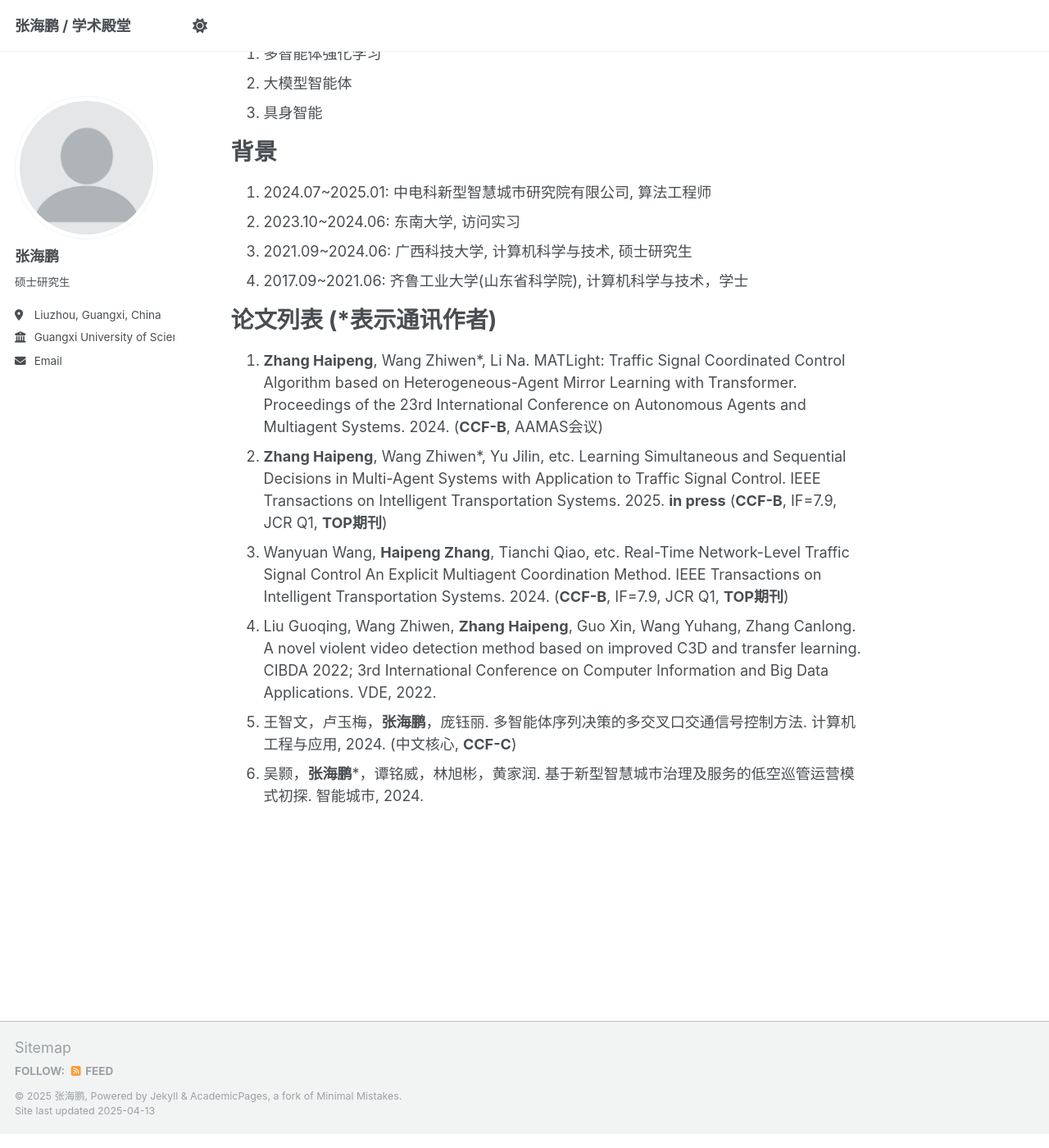
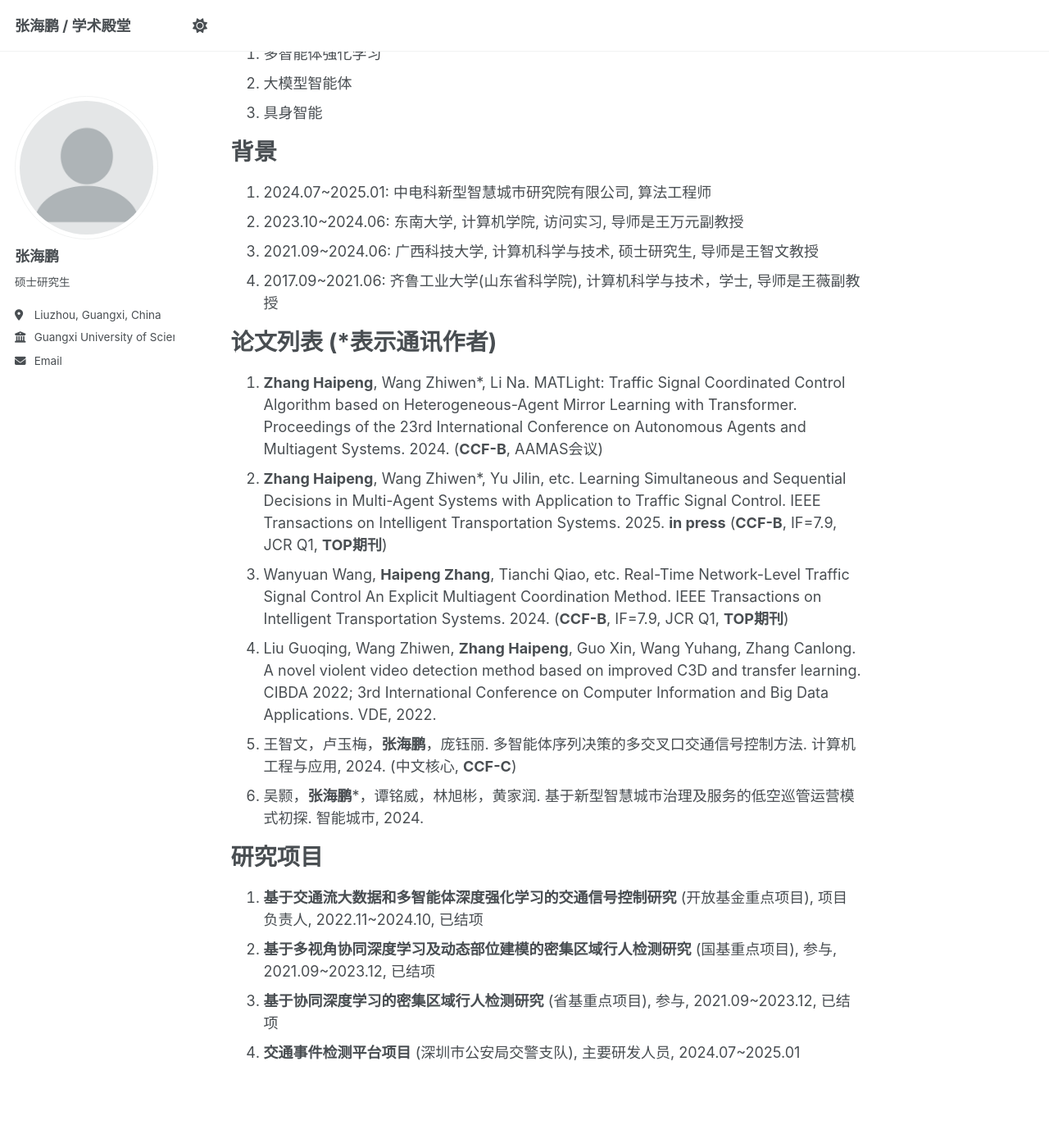
Before and after one commit to Harry-first/haipengzhang, a Jekyll site: the page built from _pages/about.md, in a window 1280 px wide and 1400 px high, scrolled down 434 px. Shown: the whole window at 82% size. Built offline with Jekyll 4.4.1, drawn with Linux system fonts in a browser that asks for light colours.

Commit message:
Update about.md

```diff
--- a/_pages/about.md
+++ b/_pages/about.md
@@ -18,9 +18,9 @@ redirect_from:
 **背景**
 ======
 1. 2024.07~2025.01: 中电科新型智慧城市研究院有限公司, 算法工程师
-2. 2023.10~2024.06: 东南大学, 访问实习
-3. 2021.09~2024.06: 广西科技大学, 计算机科学与技术, 硕士研究生
-4. 2017.09~2021.06: 齐鲁工业大学(山东省科学院), 计算机科学与技术，学士
+2. 2023.10~2024.06: 东南大学, 计算机学院, 访问实习, 导师是王万元副教授
+3. 2021.09~2024.06: 广西科技大学, 计算机科学与技术, 硕士研究生, 导师是王智文教授
+4. 2017.09~2021.06: 齐鲁工业大学(山东省科学院), 计算机科学与技术，学士, 导师是王薇副教授
 
 **论文列表** (*表示通讯作者)
 ======
@@ -30,3 +30,10 @@ redirect_from:
 4. Liu Guoqing, Wang Zhiwen, **Zhang Haipeng**, Guo Xin, Wang Yuhang, Zhang Canlong. A novel violent video detection method based on improved C3D and transfer learning. CIBDA 2022; 3rd International Conference on Computer Information and Big Data Applications. VDE, 2022.
 5. 王智文，卢玉梅，**张海鹏**，庞钰丽. 多智能体序列决策的多交叉口交通信号控制方法. 计算机工程与应用, 2024. (中文核心, **CCF-C**)
 6. 吴颢，**张海鹏***，谭铭威，林旭彬，黄家润. 基于新型智慧城市治理及服务的低空巡管运营模式初探. 智能城市, 2024.
+
+**研究项目**
+======
+1. **基于交通流大数据和多智能体深度强化学习的交通信号控制研究** (开放基金重点项目), 项目负责人, 2022.11~2024.10, 已结项
+2. **基于多视角协同深度学习及动态部位建模的密集区域行人检测研究** (国基重点项目), 参与, 2021.09~2023.12, 已结项
+3. **基于协同深度学习的密集区域行人检测研究** (省基重点项目), 参与, 2021.09~2023.12, 已结项
+4. **交通事件检测平台项目** (深圳市公安局交警支队), 主要研发人员, 2024.07~2025.01
```
